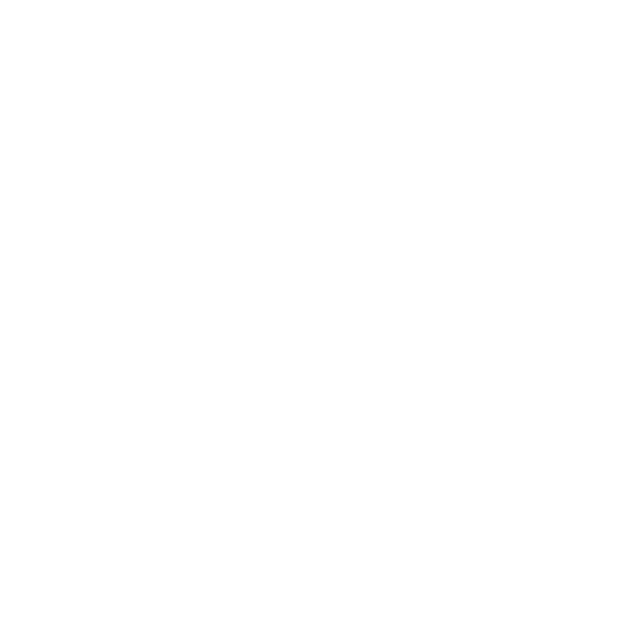
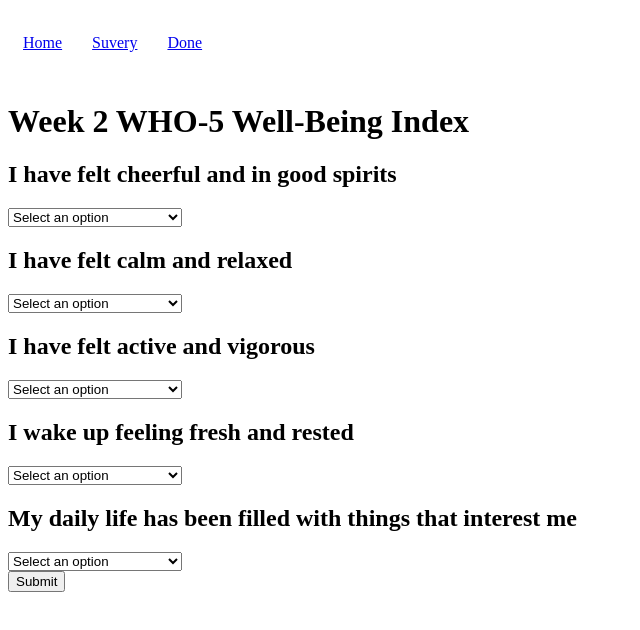
Before and after one commit to Huili-Zheng/questionnaire, a React (Create React App) app in the folder client/: page /suvery in a window 1280 px wide. Before the commit this address had no page. Shown: the top 630 px of the page, without its empty margins (0-640 px from the left). Built offline with nearby package versions, Linux system fonts and the light colour scheme.

Commit message:
surveyPage component; survey component; question component; update the welcome at home page

```diff
--- a/client/src/App.js
+++ b/client/src/App.js
@@ -1,7 +1,7 @@
-import SuveryForm from "./components/Suvery.component";
+import SuveryPage from "./routes/suveryPage/suveryPage.component";
 import { Routes, Route } from "react-router-dom";
 import Navigation from "./routes/navigation/navigation.component";
-
+import Home from "./routes/home/home.component";
 const Done = () => {
   return <h1>I am the done page</h1>;
 };
@@ -10,7 +10,8 @@
   return (
     <Routes>
       <Route path="/" element={<Navigation />}>
-        <Route index element={<SuveryForm />} />
+        <Route index element={<Home />} />
+        <Route path="/suvery" element={<SuveryPage />} />
         <Route path="/done" element={<Done />} />
       </Route>
     </Routes>
--- /dev/null
+++ b/client/src/components/question/question.component.jsx
@@ -0,0 +1,39 @@
+import React, { useState } from "react";
+
+const Question = ({ question }) => {
+  const { id, description } = question;
+  const [formData, setFormData] = useState({
+    question1: 0,
+    question2: 0,
+    question3: 0,
+    question4: 0,
+    question5: 0,
+  });
+  const handleChange = (event) => {
+    setFormData({
+      ...formData,
+      [event.target.name]: event.target.selectedIndex,
+    });
+  };
+
+  return (
+    <div className="question-container">
+      <h2>{description}</h2>
+      <select
+        required
+        name={`question${id}`}
+        value={formData[`question${id}`]}
+        onChange={handleChange}>
+        <option value="0">Select an option</option>
+        <option value="1">All the time</option>
+        <option value="2">Most of the time</option>
+        <option value="3">More than half of the time</option>
+        <option value="4">Less than half of the time</option>
+        <option value="5">Some of the time</option>
+        <option value="6">At no time</option>
+      </select>
+    </div>
+  );
+};
+
+export default Question;
--- /dev/null
+++ b/client/src/components/suvery/suvery.component.jsx
@@ -0,0 +1,12 @@
+import Question from "../question/question.component";
+const Suvery = ({ questions }) => {
+  return (
+    <div className="Suvery-container">
+      {questions.map((question) => (
+        <Question key={question.id} question={question} />
+      ))}
+    </div>
+  );
+};
+
+export default Suvery;
--- /dev/null
+++ b/client/src/routes/home/home.component.jsx
@@ -0,0 +1,12 @@
+import { Outlet } from "react-router-dom";
+
+const Home = () => {
+  return (
+    <div>
+      <Outlet />
+      <h1>Hi, Welcome to the Suvery Center</h1>
+    </div>
+  );
+};
+
+export default Home;
--- a/client/src/routes/navigation/navigation.component.jsx
+++ b/client/src/routes/navigation/navigation.component.jsx
@@ -7,6 +7,9 @@
       <div className="navigation">
         <div className="nav-links-container">
           <Link className="nav-link" to="/">
+            Home
+          </Link>
+          <Link className="nav-link" to="/suvery">
             Suvery
           </Link>
           <Link className="nav-link" to="/done">
--- /dev/null
+++ b/client/src/routes/suveryPage/suveryPage.component.jsx
@@ -0,0 +1,41 @@
+import { Outlet } from "react-router-dom";
+
+import Suvery from "../../components/suvery/suvery.component";
+
+const SuveryPage = () => {
+  const questions = [
+    {
+      id: 1,
+      description: "I have felt cheerful and in good spirits",
+    },
+    {
+      id: 2,
+      description: "I have felt calm and relaxed",
+    },
+    {
+      id: 3,
+      description: "I have felt active and vigorous",
+    },
+    {
+      id: 4,
+      description: "I wake up feeling fresh and rested",
+    },
+    {
+      id: 5,
+      description: "My daily life has been filled with things that interest me",
+    },
+  ];
+
+  return (
+    <div>
+      <Outlet />
+      <h1>Week 2 WHO-5 Well-Being Index</h1>
+      <form onSubmit={() => {}}>
+        <Suvery questions={questions} />
+      </form>
+      <button type="submit">Submit</button>
+    </div>
+  );
+};
+
+export default SuveryPage;
```
Also changed, not shown: client/src/components/NavBar.js (deleted, +0 -16 lines).
